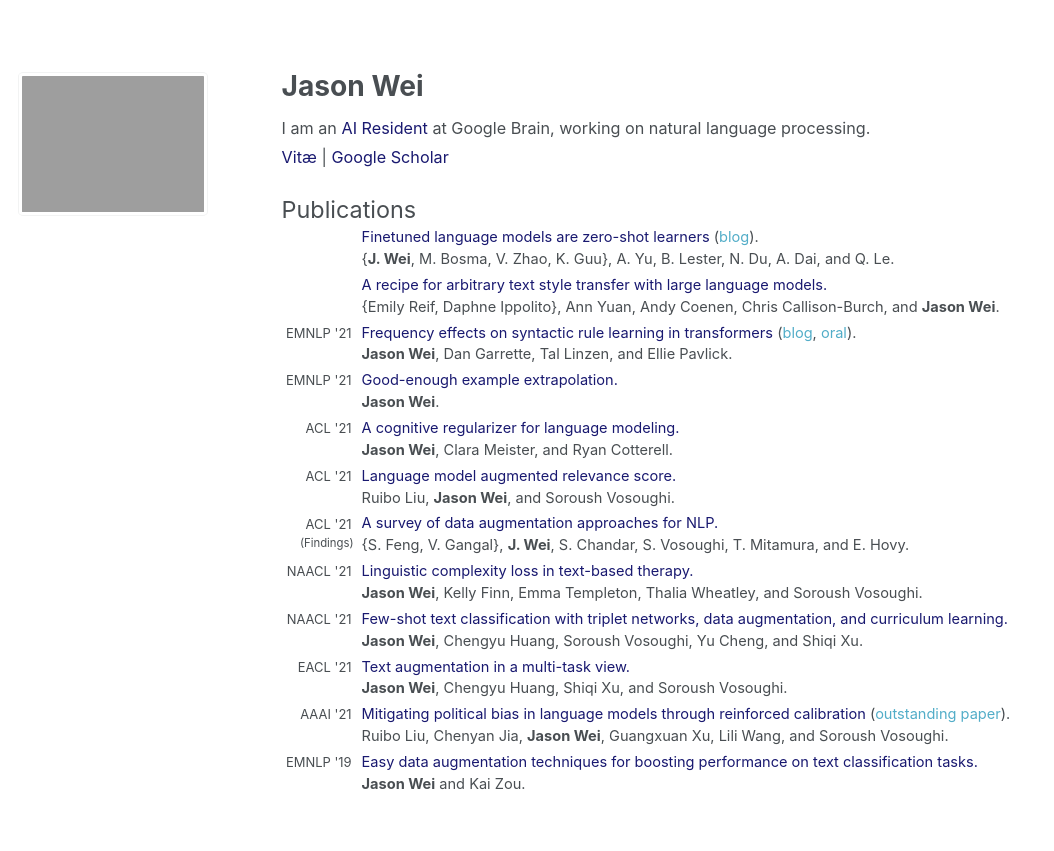
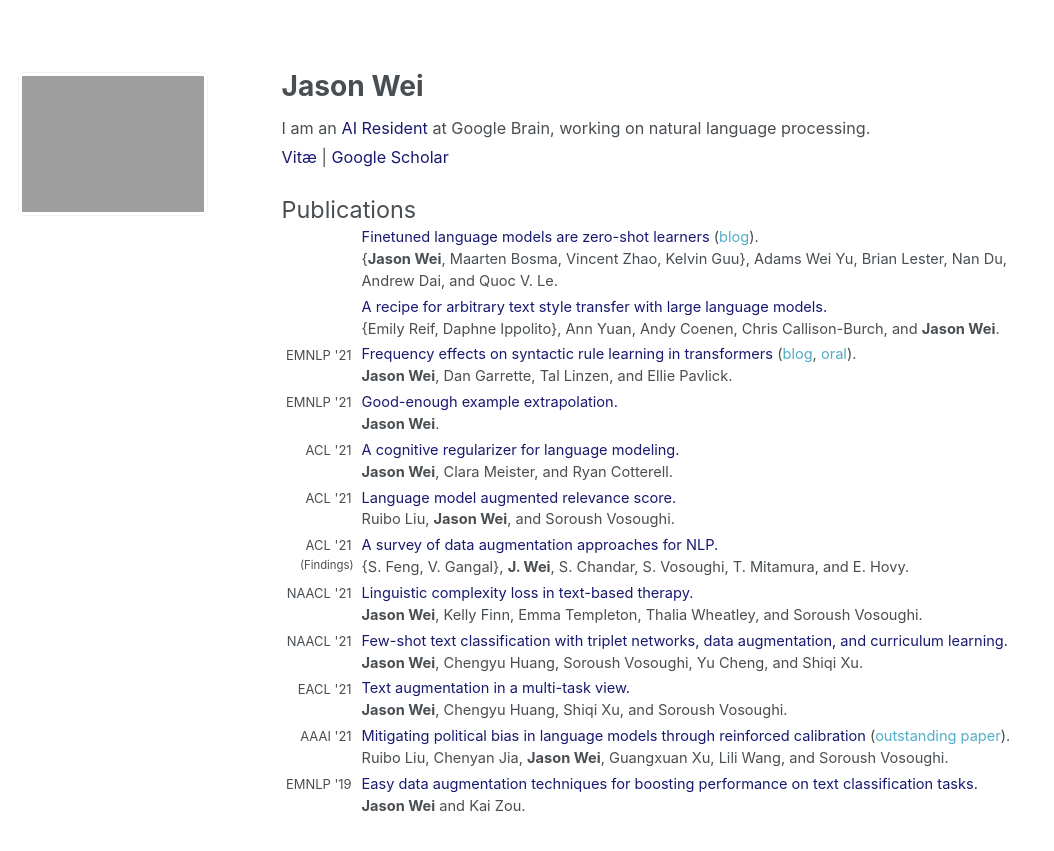
Before and after one commit to jasonwei20/jasonwei20.github.io, a Jekyll site: the page built from _pages/about.md, in a window 1280 px wide. Shown: the top 851 px of the page, without its empty margins (0-1054 px from the left). Built offline with Jekyll 4.4.1, drawn with Linux system fonts in a browser that asks for light colours.

Commit message:
Update about.md

```diff
--- a/_pages/about.md
+++ b/_pages/about.md
@@ -35,7 +35,7 @@
   </tr>
   <tr>
     <td></td>
-    <td style="padding-bottom:4px">{<b>J. Wei</b>, M. Bosma, V. Zhao, K. Guu}, A. Yu, B. Lester, N. Du, A. Dai, and Q. Le.</td>
+    <td style="padding-bottom:4px">{<b>Jason Wei</b>, Maarten Bosma, Vincent Zhao, Kelvin Guu}, Adams Wei Yu, Brian Lester, Nan Du, Andrew Dai, and Quoc V. Le.</td>
   </tr>
   <tr>
     <td style="width:80px; text-align:right; padding-right:10px; font-size:0.8em"> </td>
```
